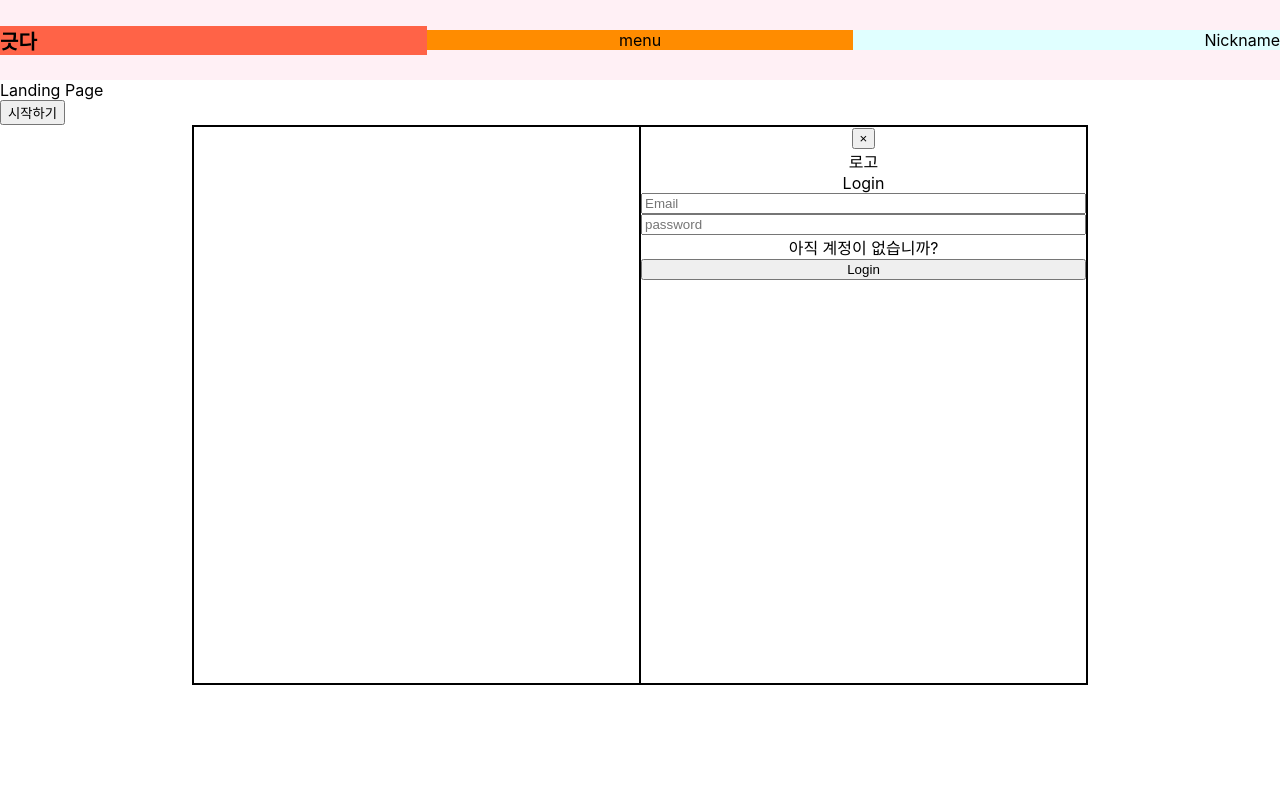
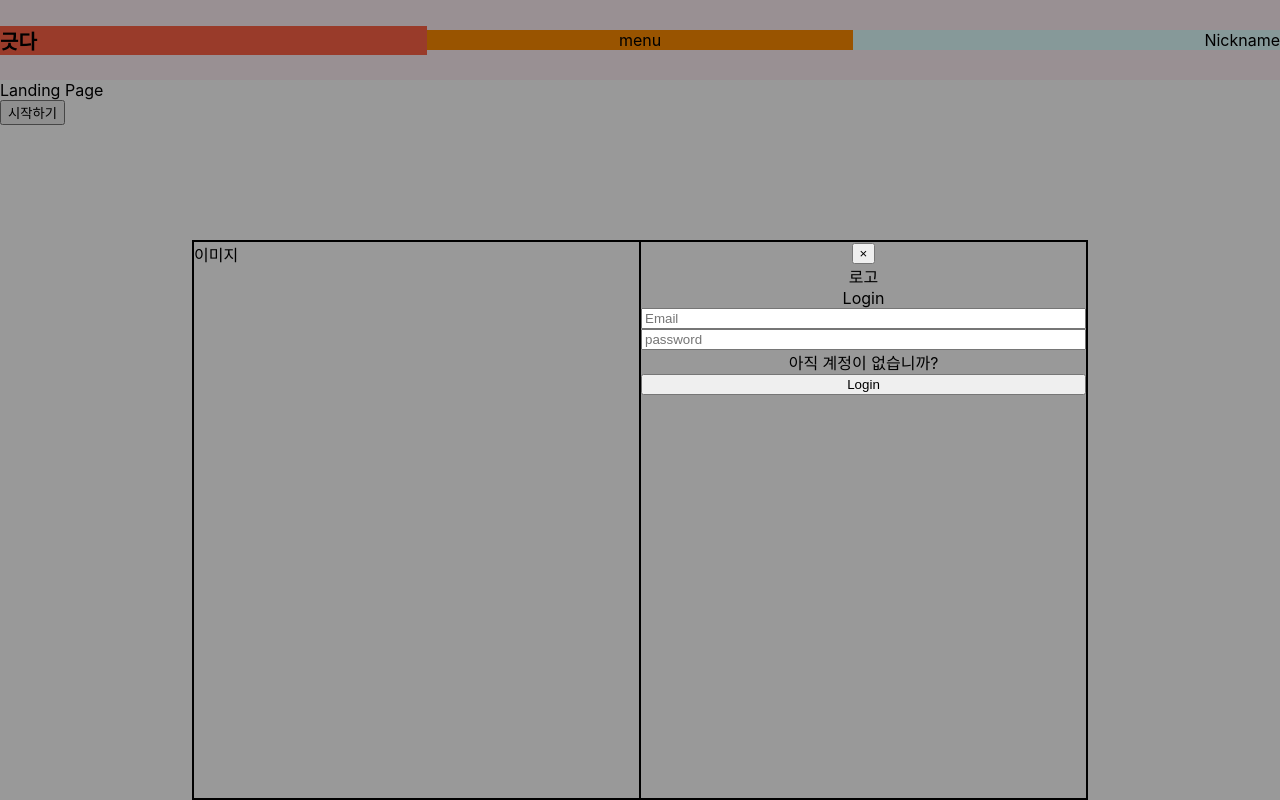
Before and after one commit to codestates/Geut_da, a React (Create React App) app in the folder client/: page / in a window 1280 px wide. Both pictures are taken after a click on the button "시작하기". Built offline with nearby package versions, Linux system fonts and the light colour scheme.

Commit message:
[Feat] #47 로그인,회원가입 모달창 (#51)
-랜딩페이지에서 회원가입 클릭시 나머지 부분은 다 배경으로 채우고
-로그인 및 회원가입이 주로 보이게끔 수정

```diff
--- a/client/src/components/Modal/LoginModal.js
+++ b/client/src/components/Modal/LoginModal.js
@@ -9,7 +9,7 @@ const LoginModalWrap = styled.div`
   display: flex;
   width: 70%;
   height: 70vh;
-  margin: 0 auto;
+  margin: 15em auto;
   border: 1px solid black;
 `;
 
@@ -80,7 +80,7 @@ const LoginModal = ({ LoginModalHandler, SignupModalHandler }) => {
           LoginStateHandler(true);
           setLoginMessage(false);
           setLoginInputInfo({ email: '', password: '' });
-          history.push('/main');
+          history('/main');
         })
         .catch((err) => {
           console.log(err);
@@ -96,8 +96,8 @@ const LoginModal = ({ LoginModalHandler, SignupModalHandler }) => {
   };
 
   return (
-    <LoginModalWrap>
-      <LoginModalImg />
+    <LoginModalWrap onClick={(e) => e.stopPropagation()}>
+      <LoginModalImg>이미지</LoginModalImg>
       <LoginModalContentWrap>
         <button onClick={LoginModalCloseHandler}>&times;</button>
         <div>로고</div>
--- a/client/src/components/Modal/SignupModal.js
+++ b/client/src/components/Modal/SignupModal.js
@@ -1,5 +1,59 @@
-const SignupModal = () => {
-  return <>SignupModal</>;
+import styled from 'styled-components';
+const SignUpModalWrap = styled.div`
+  display: flex;
+  width: 70%;
+  height: 70vh;
+  margin: 15em auto;
+  border: 3px solid black;
+`;
+
+const SignUpModalImg = styled.div`
+  width: 50%;
+  height: 100%;
+  border: 1px solid black;
+`;
+
+const SignUpModalContentWrap = styled.div`
+  width: 50%;
+  height: 100%;
+  text-align: center;
+  border: 1px solid black;
+`;
+
+const SignUpModalInputWrap = styled.div`
+  display: flex;
+  flex-direction: column;
+`;
+
+const SignupModal = ({ SignupModalHandler }) => {
+  //유효성검사 정규표현식
+  // const pwdExp =
+  //   /^(?=.*[A-Za-z])(?=.*\d)(?=.*[@$!%*#?&])[A-Za-z\d@$!%*#?&]{8,20}$/;
+  // const emailExp =
+  //   /^(([^<>()[\]\\.,;:\s@"]+(\.[^<>()[\]\\.,;:\s@"]+)*)|(".+"))@((\[[0-9]{1,3}\.[0-9]{1,3}\.[0-9]{1,3}\.[0-9]{1,3}\])|(([a-zA-Z\-0-9]+\.)+[a-zA-Z]{2,}))$/;
+  // const nicknameExp = /^([a-zA-Z0-9ㄱ-ㅎ|ㅏ-ㅣ|가-힣]).{1,10}$/;
+
+  return (
+    <SignUpModalWrap onClick={(e) => e.stopPropagation()}>
+      <SignUpModalImg>이미지</SignUpModalImg>
+      <SignUpModalContentWrap>
+        <button onClick={SignupModalHandler}>&times;</button>
+        <div>로고</div>
+        <SignUpModalInputWrap>
+          <div>Sign Up</div>
+          <input type='email' placeholder='Email' />
+          <span>Success</span>
+          <input type='password' placeholder='password' />
+          <span>Wrong</span>
+          <input type='password' placeholder='password check' />
+          <span>Wrong</span>
+          <input type='text' placeholder='nickname' />
+          <span>Wrong</span>
+        </SignUpModalInputWrap>
+        <button>Sign Up</button>
+      </SignUpModalContentWrap>
+    </SignUpModalWrap>
+  );
 };
 
 export default SignupModal;
--- a/client/src/index.css
+++ b/client/src/index.css
@@ -2,7 +2,8 @@
 * {
   box-sizing: border-box;
 }
-ul, li {
+ul,
+li {
   margin: 0;
   padding: 0;
   list-style: none;
@@ -21,6 +22,7 @@ body {
     sans-serif;
   -webkit-font-smoothing: antialiased;
   -moz-osx-font-smoothing: grayscale;
+  position: relative;
 }
 
 code {
--- a/client/src/pages/Landing.js
+++ b/client/src/pages/Landing.js
@@ -2,7 +2,17 @@ import { useState } from 'react';
 import Header from '../components/Header';
 import LoginModal from '../components/Modal/LoginModal';
 import SignupModal from '../components/Modal/SignupModal';
+import styled from 'styled-components';
 
+const ModalBackDrop = styled.div`
+  position: fixed;
+  width: 100%;
+  height: 100vh;
+  top: 0;
+  left: 0;
+  background-color: rgba(0, 0, 0, 0.4);
+  z-index: 1;
+`;
 
 const Landing = () => {
   const [clickLogin, setClickLogin] = useState(false);
@@ -16,14 +26,27 @@ const Landing = () => {
     setClickSignup(!clickSignup);
   };
 
-
   return (
     <>
-      <Header LoginModalHandler={LoginModalHandler} SignupModalHandler={SignupModalHandler} />
+      <Header
+        LoginModalHandler={LoginModalHandler}
+        SignupModalHandler={SignupModalHandler}
+      />
       <div>Landing Page</div>
       <button onClick={LoginModalHandler}>시작하기</button>
-      {clickLogin ? <LoginModal LoginModalHandler={LoginModalHandler} SignupModalHandler={SignupModalHandler} /> : null}
-      {clickSignup ? <SignupModal /> : null}
+      {clickLogin ? (
+        <ModalBackDrop onClick={LoginModalHandler}>
+          <LoginModal
+            LoginModalHandler={LoginModalHandler}
+            SignupModalHandler={SignupModalHandler}
+          />
+        </ModalBackDrop>
+      ) : null}
+      {clickSignup ? (
+        <ModalBackDrop>
+          <SignupModal SignupModalHandler={SignupModalHandler} />
+        </ModalBackDrop>
+      ) : null}
     </>
   );
 };
```
